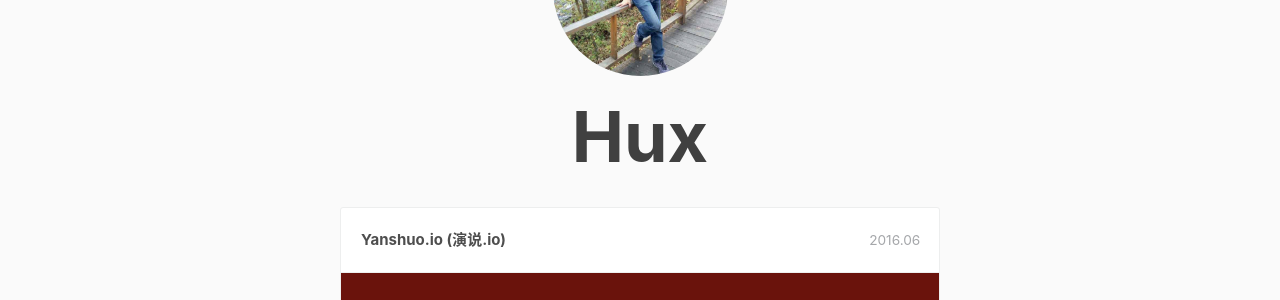
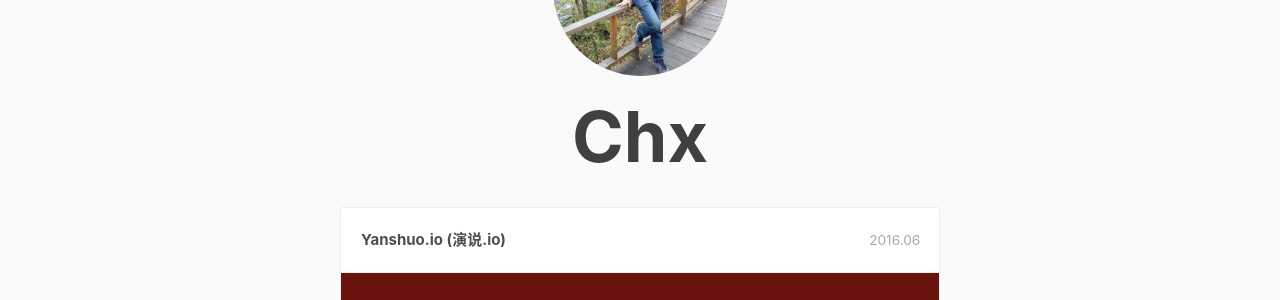
Before and after one commit to jikehaohao/jikehaohao.github.io, a Jekyll site: the page built from portfolio/index.html, in a window 1280 px wide and 900 px high. Shown: the part 171-471 px from the top of the window. Built offline with Jekyll 4.4.1, drawn with Linux system fonts in a browser that asks for light colours; nearby versions of some CDN libraries; comment, search, counter and statistics services are not loaded.

Commit message:
fetal:"提交代码"

```diff
--- a/_includes/footer.html
+++ b/_includes/footer.html
@@ -9,11 +9,11 @@
                 <p class="copyright text-muted">
                     Copyright &copy; {{ site.title }} {{ site.time | date: '%Y' }}
                     <br>
-                    Powered by <a href="http://huangxuan.me">Hux Blog</a> |
+                    Powered by <a href="https://jikehaohao.github.io/">Chx Blog</a> |
                     <iframe
                         style="margin-left: 2px; margin-bottom:-5px;"
                         frameborder="0" scrolling="0" width="100px" height="20px"
-                        src="https://ghbtns.com/github-btn.html?user=huxpro&repo=huxpro.github.io&type=star&count=true" >
+                        src="https://ghbtns.com/github-btn.html?user=jikehaohao&repo=jikehaohao.github.io&type=star&count=true" >
                     </iframe>
                 </p>
             </div>
--- a/portfolio/index.html
+++ b/portfolio/index.html
@@ -9,7 +9,7 @@ layout: default
 		<meta charset="UTF-8" />
 		<meta http-equiv="X-UA-Compatible" content="IE=edge,chrome=1">
 		<meta name="viewport" content="width=device-width, initial-scale=1.0">
-		<title>Hux - Timeline</title>
+		<title>CHX - Timeline</title>
 		<link rel="stylesheet" type="text/css" href="css/timeline.css" />
 		<script src="js/modernizr.custom.js"></script>
 	</head>
@@ -17,7 +17,7 @@ layout: default
 		<div class="container" style="margin:0;padding:0;width:100%;">
 			<header>
 				<img width="175" height="175" style="border-radius:50%;" src="/img/avatar-hux-ny.jpg">
-				<h1>Hux</h1>
+				<h1>Chx</h1>
 			</header>
 			<div class="main">
 				<ul class="cbp_tmtimeline">
```
